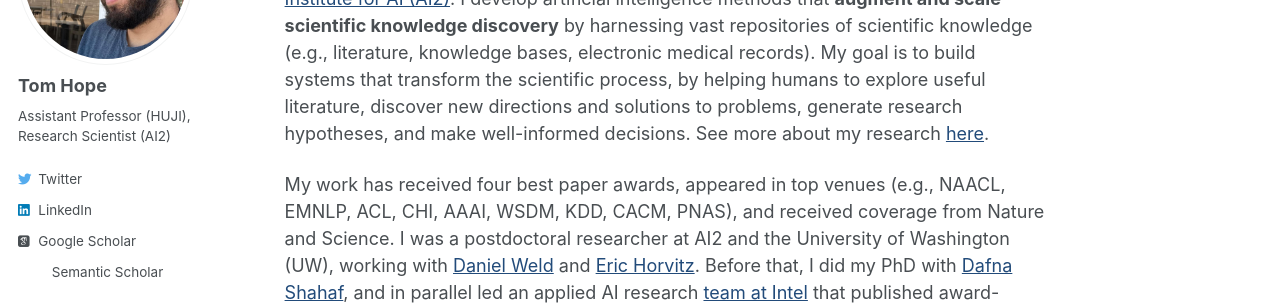
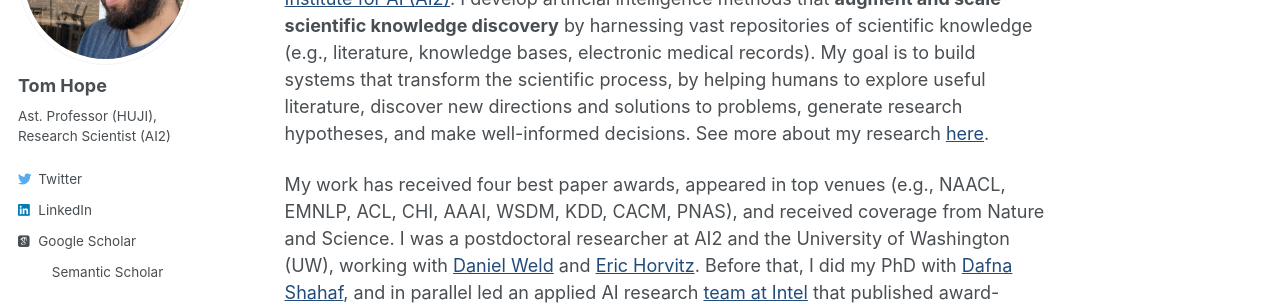
Before and after one commit to tomhoper/tomhoper.github.io, a Jekyll site: the page built from _pages/about.md, in a window 1280 px wide. Shown: the part 229-534 px from the top of the page. Built offline with Jekyll 4.4.1, drawn with Linux system fonts in a browser that asks for light colours; some web fonts are replaced.

Commit message:
Update _config.yml

```diff
--- a/_config.yml
+++ b/_config.yml
@@ -84,7 +84,7 @@ analytics:
 author:
   name             : "Tom Hope"
   avatar           : "profile.png"
-  bio              : "Assistant Professor (HUJI), Research Scientist (AI2)"
+  bio              : "Ast. Professor (HUJI), Research Scientist (AI2)"
   location         :
   employer         :
   pubmed           :
```
